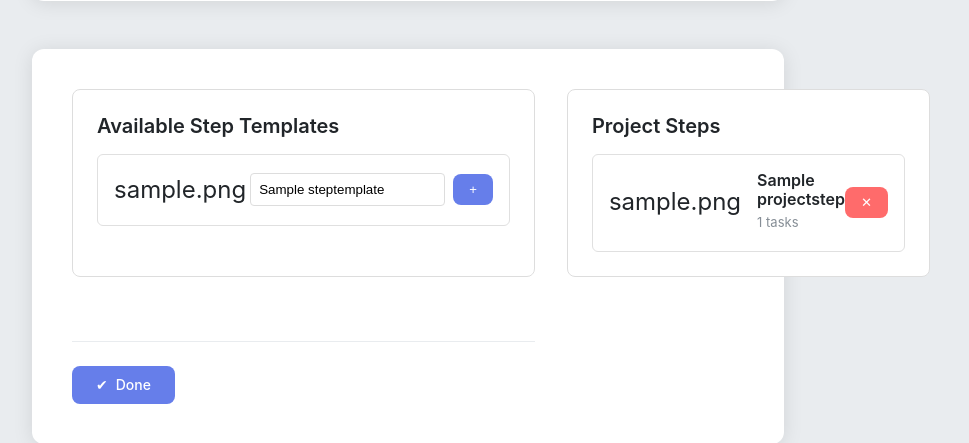
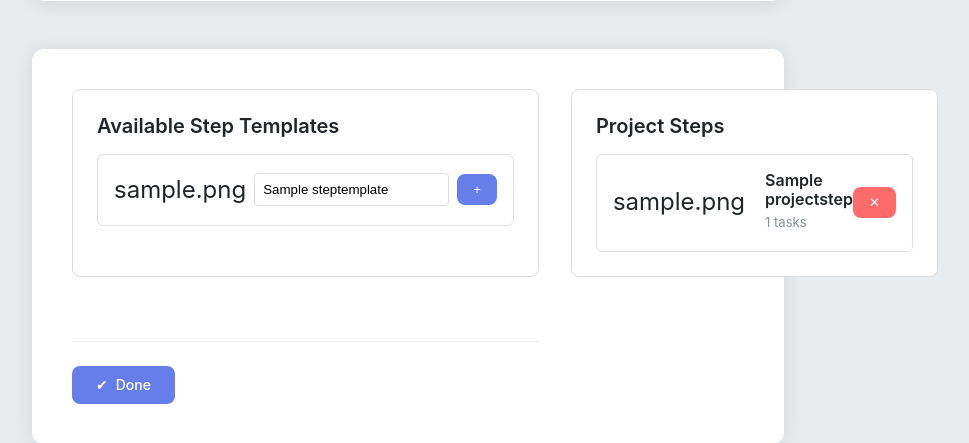
Before and after one commit to Coni63/checklist, a Django app: page /projects/1/edit/ in a window 1280 px wide. Shown: the part 789-1232 px from the top of the page, without its empty margins (232-1201 px from the left). Run offline with Django 5.2, Linux system fonts and the light colour scheme; a user stored in the database is signed in; tables that the repository leaves empty hold one stand-in row (values such as "Sample post").

Commit message:
fix misalignment

```diff
--- a/checklistapp/static/css/base.css
+++ b/checklistapp/static/css/base.css
@@ -898,7 +898,7 @@ a:hover {
 
 .step-icon {
     font-size: 1.5em;
-    margin-right: var(--spacing-xs)
+    margin-right: var(--spacing-sm)
 }
 
 .step-title {
@@ -1305,7 +1305,6 @@ a:hover {
     padding: 0.5rem;
     border: 1px solid #ddd;
     border-radius: 4px;
-    /* width: 100%;  TODO: Fix use full width */
 }
 
 .error-message {
--- a/checklistapp/templates/projects/project_edit.html
+++ b/checklistapp/templates/projects/project_edit.html
@@ -26,14 +26,14 @@
                             hx-post="{% url 'projects:add_step' project_id=project.pk %}"
                             hx-target="#projectStepsList"
                             hx-swap="beforeend"
-                            class="setup-template-actions"
+                            class="setup-template-actions flex"
                         >
                             {% csrf_token %}
                             <input type="hidden" name="step_template_id" value="{{ template.id }}">
                             <input
                                 type="text"
                                 name="override_name"
-                                class="setup-override-name-input"
+                                class="setup-override-name-input flex"
                                 placeholder="Custom name (optional)"
                                 value="{{ template.name }}"
                             >
```
